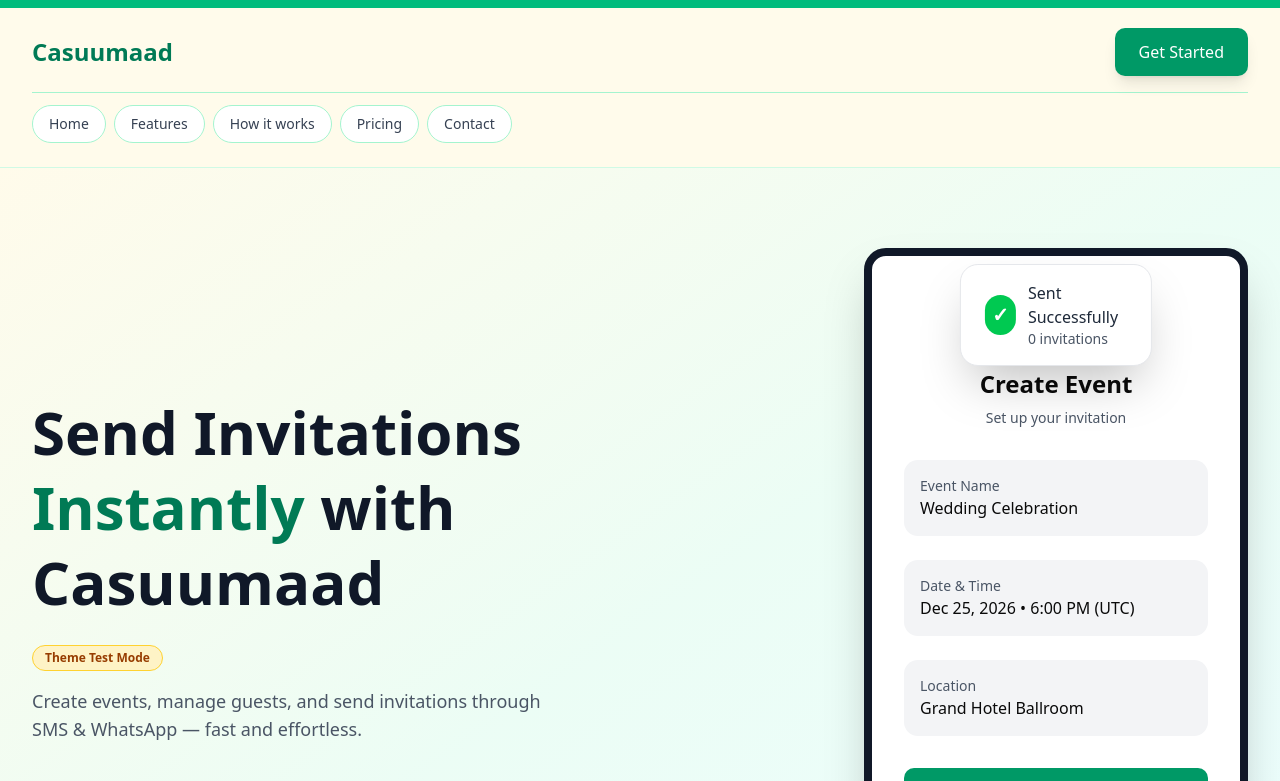
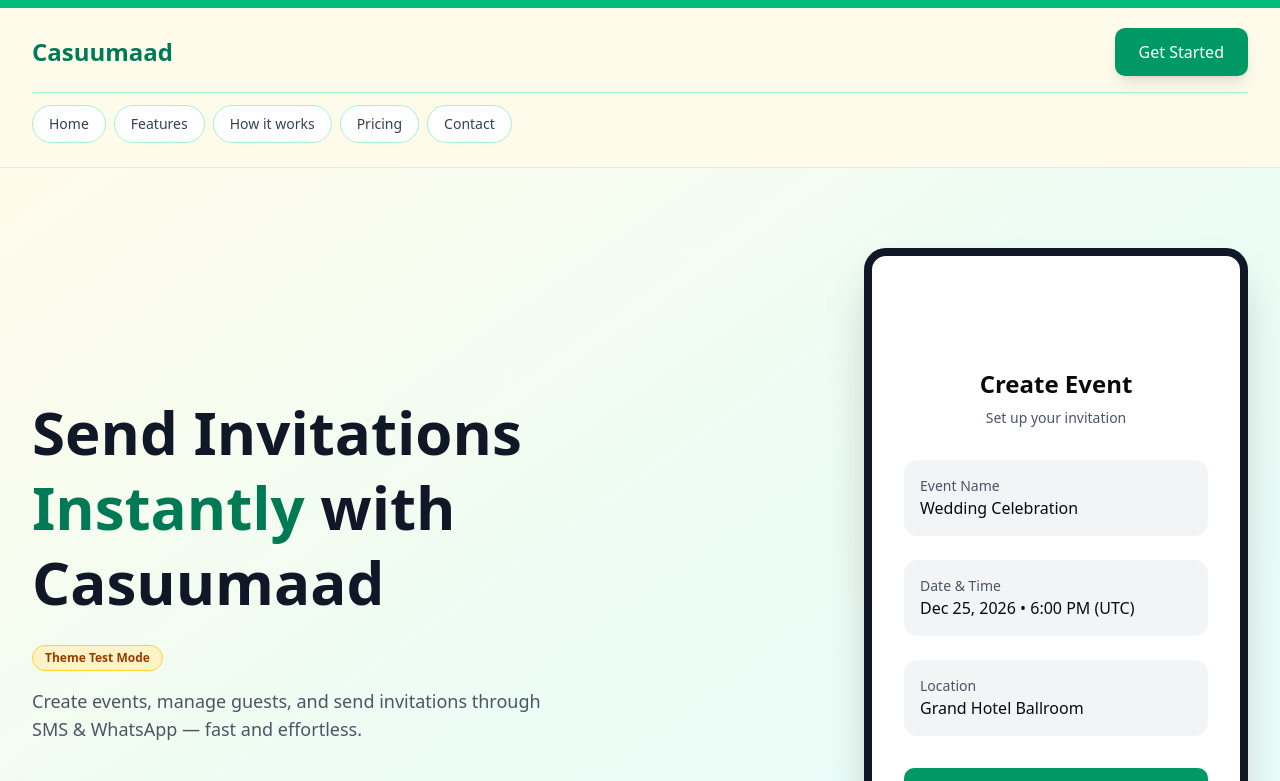
Before and after one commit to IshakAbdiazizHussen/Invitation-Casuumaad-, a Next.js app: page / in a window 1280 px wide. Shown: the top 781 px of the page. Built offline with nearby package versions, Linux system fonts and the light colour scheme.

Commit message:
add feature which when we sent an invitation must change that invitation clearly

```diff
--- a/src/app/page.js
+++ b/src/app/page.js
@@ -121,7 +121,7 @@ export default function Home() {
     if (!phone) return;
     queueDelivery("SMS", phone);
     const body = encodeURIComponent(buildInviteMessage());
-    window.open(`sms:${phone}?&body=${body}`, "_self");
+    window.open(`sms:${phone}?&body=${body}`, "_blank", "noopener,noreferrer");
   }
 
   function queueDelivery(channel, recipient) {
@@ -145,7 +145,7 @@ export default function Home() {
     }));
 
     setTimeout(() => {
-      const isSuccess = Math.random() > 0.1;
+      const isSuccess = true;
       setDeliveryStatus((prev) => ({
         ...prev,
         pending: Math.max(0, prev.pending - 1),
@@ -294,19 +294,32 @@ export default function Home() {
           {/* Main Phone Frame */}
           <div className="bg-white rounded-3xl shadow-2xl p-8 border-8 border-gray-900 overflow-hidden">
 
-            {/* Animated Success Notification Popup */}
+            {/* Live delivery badge: queued -> sent */}
+            {deliveryStatus.total > 0 && (
               <div className="absolute left-1/2 top-4 -translate-x-1/2 animate-slideDown">
                 <div className="flex items-center gap-3 rounded-2xl border border-gray-200 bg-white px-4 py-3 shadow-2xl sm:px-6 sm:py-4">
-
-                <div className="w-10 h-10 bg-green-500 rounded-full flex items-center justify-center text-white text-xl font-bold">
+                  {deliveryStatus.pending > 0 ? (
+                    <div className="flex h-10 w-10 items-center justify-center rounded-full bg-amber-500 text-sm font-bold text-white">
+                      ...
+                    </div>
+                  ) : (
+                    <div className="flex h-10 w-10 items-center justify-center rounded-full bg-green-500 text-xl font-bold text-white">
                       ✓
                     </div>
+                  )}
                   <div>
-                  <p className="text-sm font-medium text-gray-800 sm:text-base">Sent Successfully</p>
-                  <p className="text-sm text-gray-600">{deliveryStatus.sent} invitations</p>
+                    <p className="text-sm font-medium text-gray-800 sm:text-base">
+                      {deliveryStatus.pending > 0 ? "Sending Invitation..." : "Sent Successfully"}
+                    </p>
+                    <p className="text-sm text-gray-600">
+                      {deliveryStatus.pending > 0
+                        ? `${deliveryStatus.pending} pending`
+                        : `${deliveryStatus.sent} invitations`}
+                    </p>
                   </div>
                 </div>
               </div>
+            )}
 
             {/* Phone Content */}
             <div className="mt-20"> {/* Extra top margin to make space for popup */}
```
Lines whose indentation alone changed are shown as unchanged.
